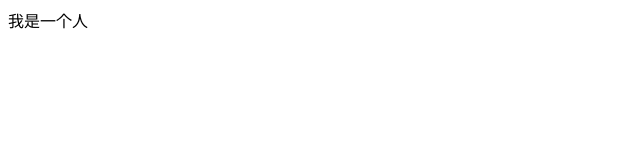
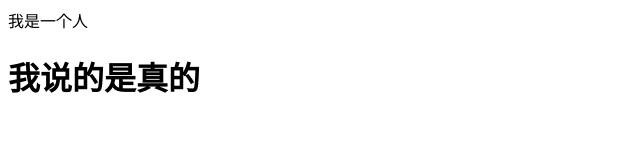
Before and after one commit to 2273216631/xin, a plain HTML site: page index.html in a window 1280 px wide. Shown: the whole page, without its empty margins (0-640 px from the left). Drawn offline with Linux system fonts and the light colour scheme.

Commit message:
对话第一句

```diff
--- a/index.html
+++ b/index.html
@@ -6,6 +6,7 @@
 </head>
 <body>
 我是一个人
+<h1>我说的是真的</h1>
 
 </body>
 </html>
```
